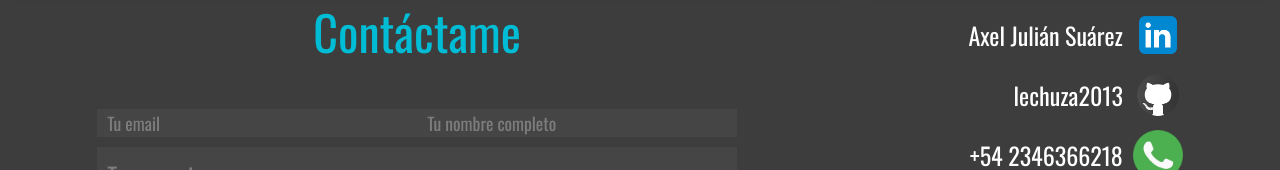
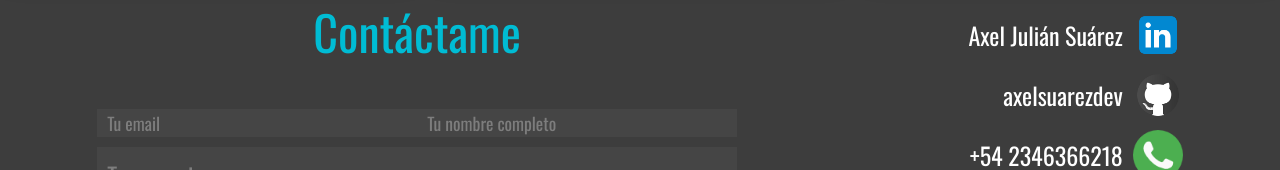
Before and after one commit to axelsuarezdev/portfolio, a React app: page / in a window 1280 px wide. Shown: the part 1942-2112 px from the top of the page. Built offline with nearby package versions, Linux system fonts and the light colour scheme.

Commit message:
github link fix

```diff
--- a/src/components/footer.tsx
+++ b/src/components/footer.tsx
@@ -108,9 +108,9 @@ export function Footer() {
           className={`${css.a} ${css.a__href}`}
           target="_blank"
           style={getCurrentTheme({ color: "black" }, { color: "white" })}
-          href="https://github.com/lechuza2013"
+          href="https://github.com/axelsuarezdev"
         >
-          lechuza2013
+          axelsuarezdev
           <img className={css.contact__icon} src={githubIcon} />
         </a>
         <a
```
